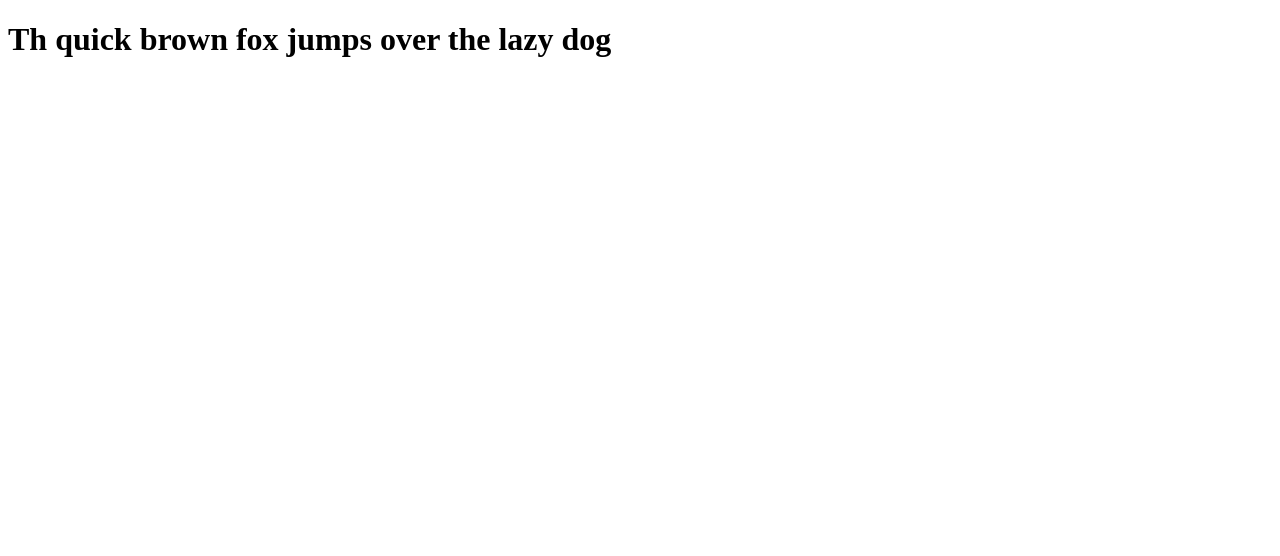
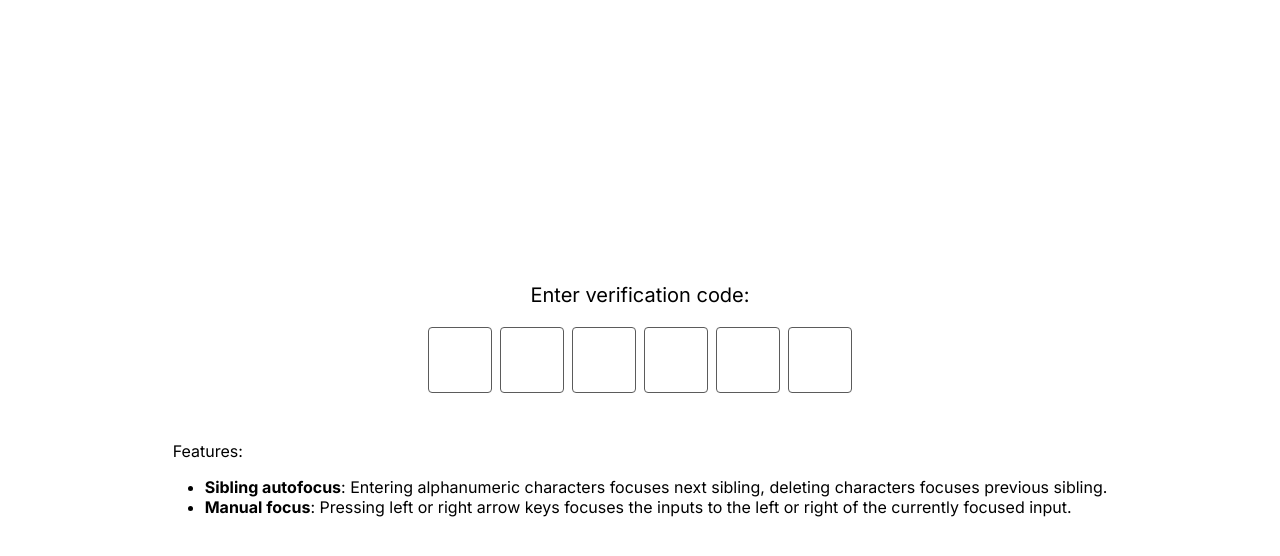
Before and after one commit to geeofree/ui-workout, an Eleventy site: page src/showcase/verification-code.html in a window 1280 px wide. Built offline with nearby package versions, Linux system fonts and the light colour scheme; Eleventy itself is replaced by a stand-in of ours; files that its build step writes are made by us from their sources.

Commit message:
feat: implement verification code

```diff
--- /dev/null
+++ b/src/css/showcase/verification-code.css
@@ -0,0 +1,59 @@
+* {
+  font-family: "Inter",
+    -apple-system,BlinkMacSystemFont,
+    "Avenir Next",
+    Avenir,
+    "Nimbus Sans L",
+    Roboto,
+    "Noto Sans",
+    "Segoe UI",
+    Arial,Helvetica,
+    "Helvetica Neue",
+    sans-serif;
+  padding: 0;
+  margin: 0;
+  box-sizing: border-box;
+}
+
+main {
+  min-height: 100vh;
+  display: flex;
+  align-items: center;
+  justify-content: center;
+  flex-direction: column;
+}
+
+div[data-id='verification-code'] {
+  display: grid;
+  grid-template-columns: repeat(6, 64px);
+  column-gap: 0.5em;
+}
+
+div[data-id='verification-code'] > input[type='text'] {
+  padding: 1em;
+  text-align: center;
+  font-size: 1.25em;
+  border: 1px solid #5b5b5b;
+  border-radius: 4px;
+}
+
+section.Content {
+  margin-bottom: 3em;
+}
+
+section.Content > label {
+  font-weight: normal;
+  margin-bottom: 1em;
+  display: block;
+  font-size: 1.25em;
+  text-align: center;
+}
+
+section.Features > ul {
+  margin-top: 1em;
+  padding-left: 2em;
+}
+
+span.bold {
+  font-weight: bold;
+}
--- /dev/null
+++ b/src/js/showcase/verification-code.js
@@ -0,0 +1,43 @@
+const verificationCode = document.querySelector("div[data-id='verification-code']");
+const inputs = verificationCode.querySelectorAll("input[type='text']");
+const isAlphanumeric = /\w/
+
+const focusLeft = (index) => {
+  const prevInput = inputs[index - 1];
+  if (prevInput) setTimeout(() => prevInput.focus());
+}
+
+const focusRight = (index) => {
+  const nextInput = inputs[index + 1];
+  if (nextInput) setTimeout(() => nextInput.focus());
+}
+
+inputs.forEach((input, index) => {
+  input.setAttribute("maxLength", 1);
+
+  input.onkeydown = function(evt) {
+    if (evt.key === "Tab" || evt.key === ' ') return;
+
+    if (evt.key === "ArrowLeft") return focusLeft(index);
+    if (evt.key === "ArrowRight") return focusRight(index);
+
+    if (evt.key === "Backspace") {
+      input.value = '';
+      return focusLeft(index);
+    }
+
+    if (evt.key.length === 1 && isAlphanumeric.test(evt.key)) {
+      input.value = evt.key;
+      focusRight(index);
+    }
+  }
+
+  input.onchange = function(evt) {
+    evt.preventDefault();
+    return null;
+  }
+
+  input.onfocus = function (evt) {
+    evt.target.setSelectionRange(0, 1);
+  }
+});
--- a/src/showcase/verification-code.html
+++ b/src/showcase/verification-code.html
@@ -1,6 +1,31 @@
 ---
 title: Verification Code
 description: 'Input for a verification code UI.'
+css: showcase/verification-code.css
+js: showcase/verification-code.js
 ---
 
-<h1>Th quick brown fox jumps over the lazy dog</h1>
+<main>
+  <section class="Content">
+    <label for="verification_code">Enter verification code:</label>
+    <div data-id="verification-code">
+      <input type="text">
+      <input type="text">
+      <input type="text">
+      <input type="text">
+      <input type="text">
+      <input type="text">
+    </div>
+  </section>
+  <section class="Features">
+    <p>Features:</p>
+    <ul>
+      <li>
+        <span class="bold">Sibling autofocus</span>: Entering alphanumeric characters focuses next sibling, deleting characters focuses previous sibling.
+      </li>
+      <li>
+        <span class="bold">Manual focus</span>: Pressing left or right arrow keys focuses the inputs to the left or right of the currently focused input.
+      </li>
+    </ul>
+  </section>
+</main>
```
